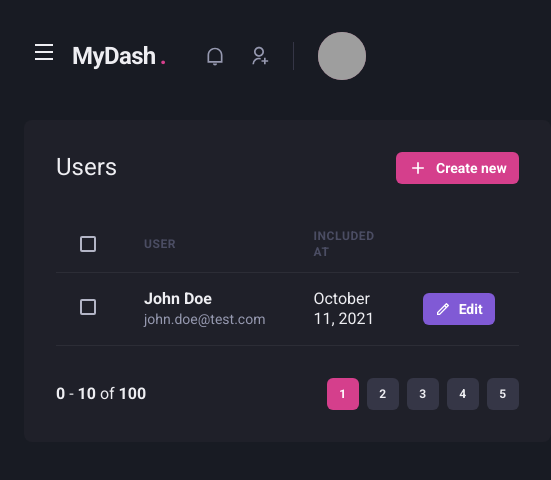
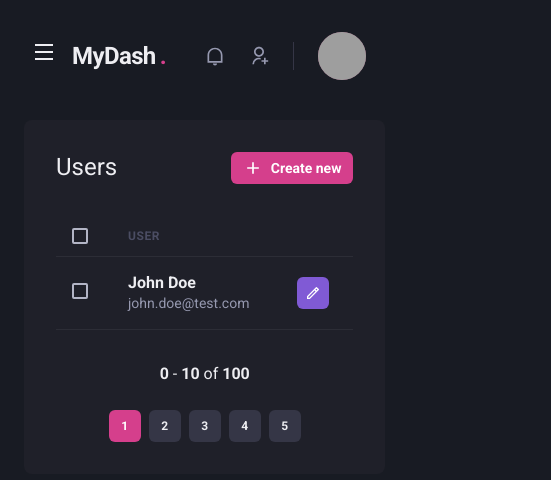
Before and after one commit to pablimx/mydash, a Next.js app: page /users in a window 390 px wide. Shown: the top 480 px of the page, 551 px wide, since content can reach past the window. Built offline with nearby package versions, Linux system fonts and the light colour scheme; grey boxes are pictures that could not be loaded.

Commit message:
feat: adding responsivity for page users

```diff
--- a/src/components/Pagination/index.tsx
+++ b/src/components/Pagination/index.tsx
@@ -1,10 +1,10 @@
-import { Stack, Button, Box } from '@chakra-ui/react'
+import { Stack, Box } from '@chakra-ui/react'
 import { PaginationItem } from './PaginationItem'
 
 export function Pagination() {
   return(
     <Stack
-      direction="row"
+    direction={["column", "row"]}
       mt="8"
       justify="space-between"
       align="center"
--- a/src/pages/users/create.tsx
+++ b/src/pages/users/create.tsx
@@ -16,7 +16,7 @@
       >
         <Sidebar />
 
-        <Box flex="1" borderRadius={8} bg="gray.800" p="8">
+        <Box flex="1" borderRadius={8} bg="gray.800" p={["6", "8"]}>
           <Heading size="lg" fontWeight="normal">
             Create User
           </Heading>
@@ -24,12 +24,12 @@
           <Divider my="6" borderColor="gray.700" />
 
           <VStack spacing="8">
-            <SimpleGrid minChildWidth="240px" spacing="8" w="100%">
+            <SimpleGrid minChildWidth="240px" spacing={["6", "8"]} w="100%">
               <Input name="name" label="Full Name" />
               <Input name="email" type="email" label="E-mail" />
             </SimpleGrid>
 
-            <SimpleGrid minChildWidth="240px" spacing="8" w="100%">
+            <SimpleGrid minChildWidth="240px" spacing={["6", "8"]} w="100%">
               <Input name="password" type="password" label="Password" />
               <Input name="password" type="password" label="Confirm Password" />
             </SimpleGrid>
--- a/src/pages/users/index.tsx
+++ b/src/pages/users/index.tsx
@@ -11,7 +11,9 @@
   Checkbox,
   Tbody,
   Td,
-  Text
+  Text,
+  useBreakpointValue,
+  IconButton
 } from "@chakra-ui/react";
 import { RiAddLine, RiPencilLine } from "react-icons/ri";
 import { Header } from "../../components/Header";
@@ -19,6 +21,11 @@
 import { Sidebar } from "../../components/Sidebar";
 
 export default function UserList() {
+  const isWideVersion = useBreakpointValue({
+    base: false,
+    lg: true
+  })
+
   return (
     <Box>
       <Header />
@@ -50,21 +57,23 @@
           <Table colorScheme="whiteAlpha">
             <Thead>
               <Tr>
-                <Th px="6" color="gray.300" width="8">
+              <Th px={["4", "4", "6"]} color="gray.300" width="8">
                   <Checkbox colorScheme="pink" />
                 </Th>
                 <Th>
                   User
                 </Th>
+                {isWideVersion && (
                   <Th>
                     Included at
                   </Th>
+                )}
                 <Th width={8} />
               </Tr>
             </Thead>
             <Tbody>
               <Tr>
-                <Td px="6">
+                <Td px={["4", "4", "6"]}>
                   <Checkbox colorScheme="pink" />
                 </Td>
                 <Td px="6">
@@ -73,10 +82,13 @@
                     <Text fontSize="sm" color="gray.300">john.doe@test.com</Text>
                   </Box>
                 </Td>
+                {isWideVersion && (
                   <Td>
                     October 11, 2021
                   </Td>
+                )}
                 <Td>
+                {isWideVersion ? (
                 <Button
                   as="a"
                   size="sm"
@@ -85,7 +97,15 @@
                   leftIcon={<Icon as={RiPencilLine} fontSize="16" />}
                 >
                   Edit
-                </Button>
+                </Button> ) : (
+                  <IconButton
+                    aria-label="Edit user"
+                    colorScheme="purple"
+                    size="sm"
+                    icon={<Icon as={RiPencilLine} fontSize="16" />}
+                  />
+                )
+                }
                 </Td>
               </Tr>
             </Tbody>
```
Also changed, not shown: src/pages/dashboard.tsx (+11 -2 lines). Lines whose indentation alone changed are shown as unchanged.
